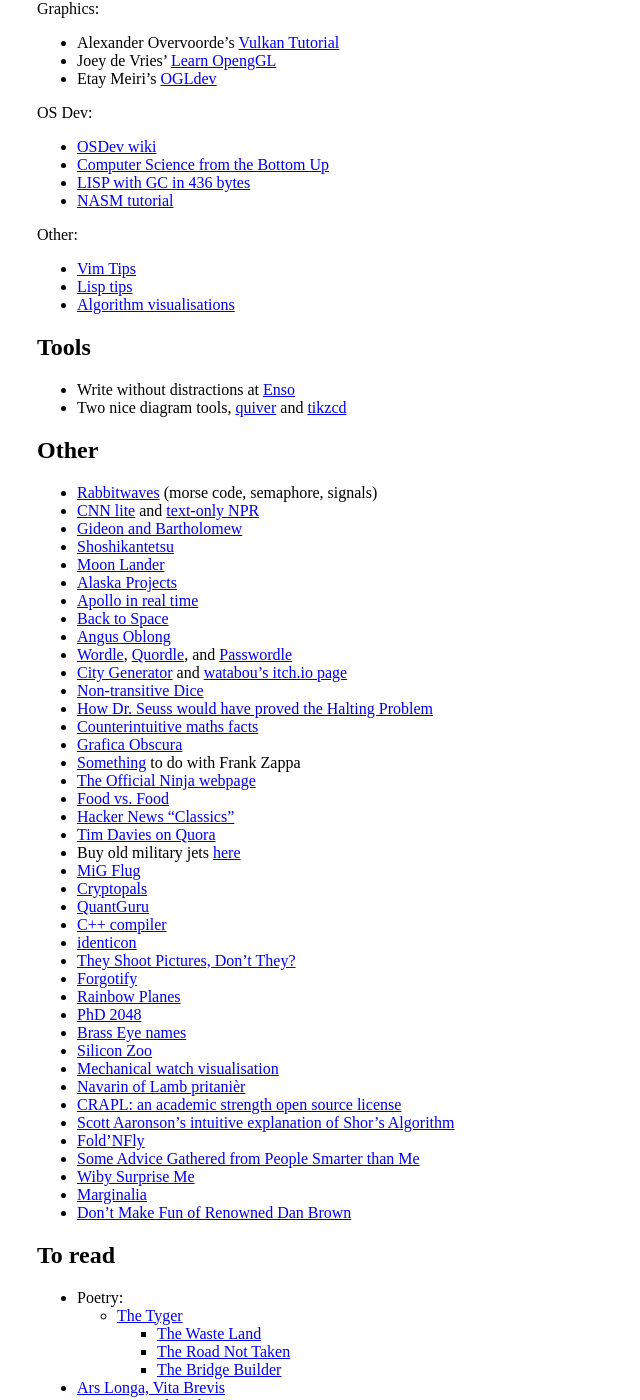
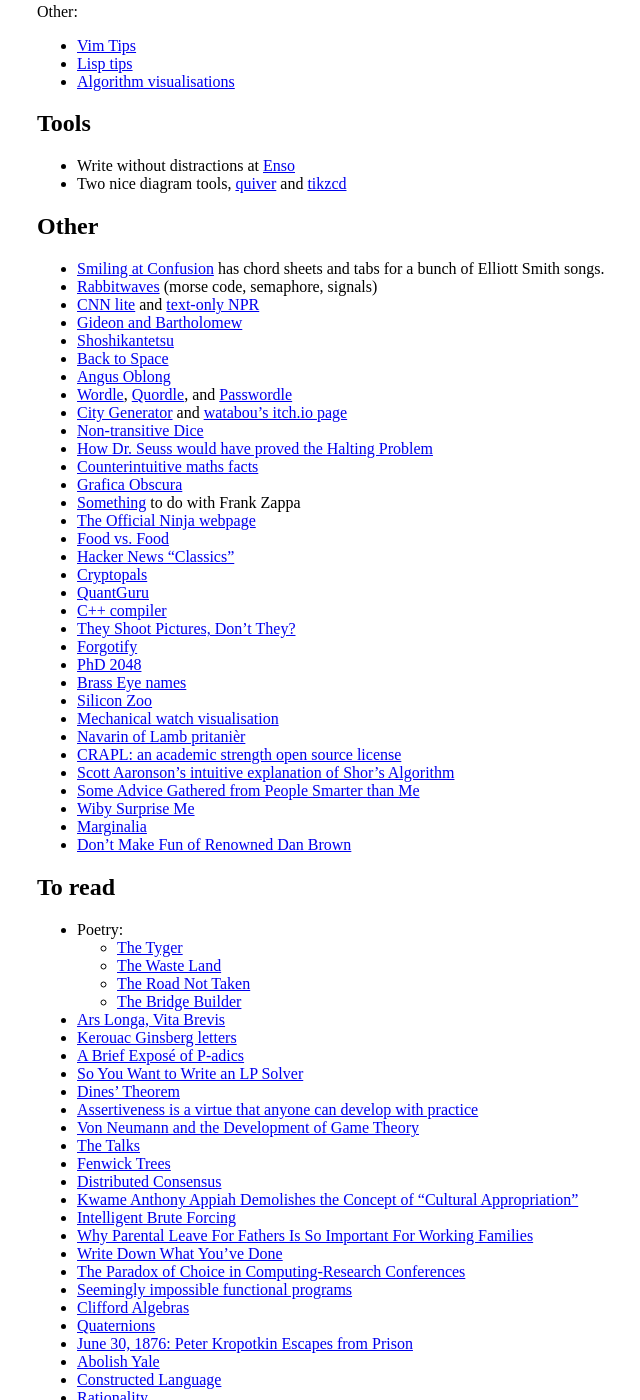
Before and after one commit to wombathead/wombathead.github.io, a Jekyll site: the page built from misc.md, in a window 1280 px wide and 1400 px high, scrolled down 1936 px. Shown: the whole window, without its empty margins (219-859 px from the left). Built offline with Jekyll 4.4.1, drawn with Linux system fonts in a browser that asks for light colours; some of the changed text lies outside the part shown.

Commit message:
Clean up

```diff
--- a/_includes/header.html
+++ b/_includes/header.html
@@ -1,4 +1,5 @@
 <div id="header">
+	<img src="https://github.com/identicons/wombathead.png" width=10px>
 	{{ site.title }}
 	{% assign sortedPages = site.pages | sort:"navOrder" %}
 	<ul id="navbar">
--- a/misc.md
+++ b/misc.md
@@ -18,18 +18,12 @@
 ### Photography
 
 - [Richard Haw](https://richardhaw.com/)
-- (https://petapixel.com/2017/10/03/nikon-cameras-used-nasa/)
-- [Tim Chapman and the NASA Nikons](https://www.timmchapman.com/page/nasa-nikons/https://www.timmchapman.com/page/nasa-nikons/)
-
-
-## Aviation
-
-- Buy planes: [Tsunami Air](https://tsunamiair.com/)
+- [Nikon cameras used by NASA](https://petapixel.com/2017/10/03/nikon-cameras-used-nasa/)
+- [Tim Chapman and the NASA Nikons](https://www.timmchapman.com/page/nasa-nikons/)
 
 
 ## Blogs
 
-- [PPRUNE](https://www.pprune.org/archive/index.php/f-57.html)
 - [Scott Aaronson's blog](https://www.scottaaronson.com/blog/)
 - [Lance Fortnow and Bill Gasarch's blog](https://blog.computationalcomplexity.org/)
 - [Richard Lipton's blog](https://rjlipton.wpcomstaging.com/)
@@ -130,13 +118,11 @@
 
 ## Other
 
+- [Smiling at Confusion](https://smilingatconfusion.com/) has chord sheets and tabs for a bunch of Elliott Smith songs.
 - [Rabbitwaves](https://rabbitwaves.ca/) (morse code, semaphore, signals)
 - [CNN lite](https://lite.cnn.com/) and [text-only NPR](https://text.npr.org/)
 - [Gideon and Bartholomew](https://ryanharby.com/gideon-and-bartholomew)
 - [Shoshikantetsu](https://asnewman.github.io/shoshikantetsu)
-- [Moon Lander](https://ehmorris.com/lander/)
-- [Alaska Projects](https://omegaprototypes.com/alaska-projects/)
-- [Apollo in real time](https://apolloinrealtime.org/)
 - [Back to Space](https://soi-disant.srht.site/entries/back-to-space.html)
 - [Angus Oblong](https://www.angusoblong.com/)
 - [Wordle](https://www.nytimes.com/games/wordle/index.html), [Quordle](https://www.quordle.com/#/), and [Passwordle](https://rsk0315.github.io/playground/passwordle.html)
@@ -149,16 +135,11 @@
 - [The Official Ninja webpage](www.realultimatepower.net)
 - [Food vs. Food](https://kale.world/)
 - [Hacker News "Classics"](https://jsomers.net/hn/)
-- [Tim Davies on Quora](https://www.quora.com/profile/Tim-Davies-28)
-- Buy old military jets [here](https://www.everettaero.com/)
-- [MiG Flug](https://migflug.com/jetflights/)
 - [Cryptopals](https://cryptopals.com/)
 - [QuantGuru](https://quantguru.ai/index.php/en/)
 - [C++ compiler](https://stackoverflow.com/questions/5508110/why-is-this-program-erroneously-rejected-by-three-c-compilers)
-- [identicon](https://github.com/identicons/wombathead.png)
 - [They Shoot Pictures, Don't They?](https://www.theyshootpictures.com/index.htm)
 - [Forgotify](https://forgotify.com/player.cfm)
-- [Rainbow Planes](https://booktwo.org/notebook/rainbow-plane-002-kiev/)
 - [PhD 2048](https://ymfa.github.io/phd-2048/)
 - [Brass Eye names](https://www.cookdandbombd.co.uk/forums/index.php?topic=5771.0)
 - [Silicon Zoo](https://micro.magnet.fsu.edu/creatures/index.html)
@@ -166,7 +147,6 @@
 - [Navarin of Lamb pritanièr](https://www.bbc.co.uk/food/recipes/navarin_of_lamb_58709)
 - [CRAPL: an academic strength open source license](https://matt.might.net/articles/crapl/)
 - [Scott Aaronson's intuitive explanation of Shor's Algorithm](https://scottaaronson.blog/?p=208)
-- [Fold'NFly](https://www.foldnfly.com)
 - [Some Advice Gathered from People Smarter than Me](https://sashachapin.substack.com/p/some-advice-gathered-from-people)
 - [Wiby Surprise Me](https://wiby.me/surprise)
 - [Marginalia](https://search.marginalia.nu/explore/random)
@@ -176,10 +156,10 @@
 ## To read
 
 - Poetry:
-	- [The Tyger](https://www.poetryfoundation.org/poems/43687/the-tyger)
-  	- [The Waste Land](https://www.poetryfoundation.org/poems/47311/the-waste-land)
-  	- [The Road Not Taken](https://www.poetryfoundation.org/poems/44272/the-road-not-taken)
-  	- [The Bridge Builder](https://www.poetryfoundation.org/poems/52702/the-bridge-builder)
+  - [The Tyger](https://www.poetryfoundation.org/poems/43687/the-tyger)
+  - [The Waste Land](https://www.poetryfoundation.org/poems/47311/the-waste-land)
+  - [The Road Not Taken](https://www.poetryfoundation.org/poems/44272/the-road-not-taken)
+  - [The Bridge Builder](https://www.poetryfoundation.org/poems/52702/the-bridge-builder)
 - [Ars Longa, Vita Brevis](https://slatestarcodex.com/2017/11/09/ars-longa-vita-brevis/)
 - [Kerouac Ginsberg letters](https://granta.com/kerouac-ginsberg-the-letters/)
 - [A Brief Exposé of P-adics](https://tomrocksmaths.com/2021/07/02/a-brief-expose-of-p-adics/)
```
Also changed, not shown: other parts of misc.md (+0 -6 lines), diving.md (+4 -2 lines), flying.md (added, +37 -0 lines), gliding.md (deleted, +0 -10 lines).
